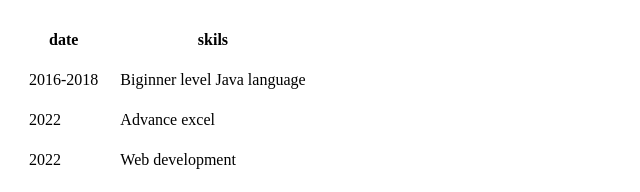
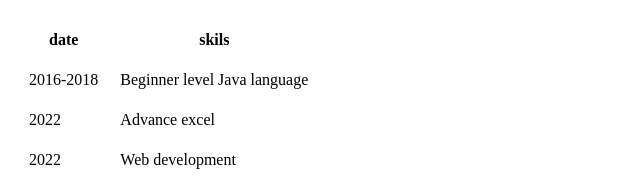
Before and after one commit to rachitripathi/cv, a plain HTML site: page index.html in a window 1280 px wide. Shown: the part 608-800 px from the top of the page, 0-640 px from the left. Drawn offline with Linux system fonts and the light colour scheme.

Commit message:
Update index.html

```diff
--- a/index.html
+++ b/index.html
@@ -55,7 +55,7 @@
     <tbody>
       <tr>
         <td>2016-2018 </td>
-        <td> Biginner level Java language</td>
+        <td> Beginner level Java language</td>
       </tr>
       <tr>
         <td>2022</td>
```
